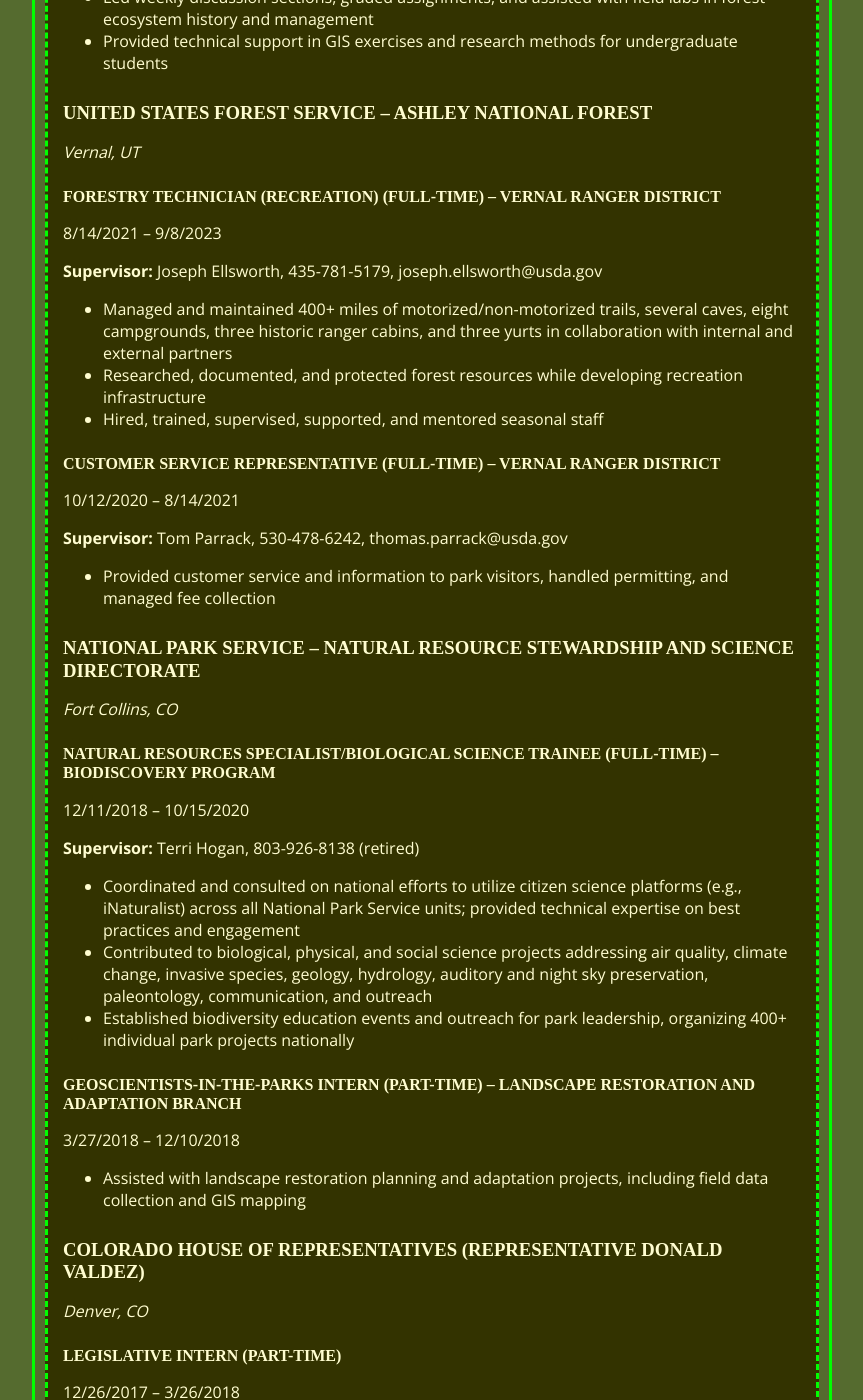
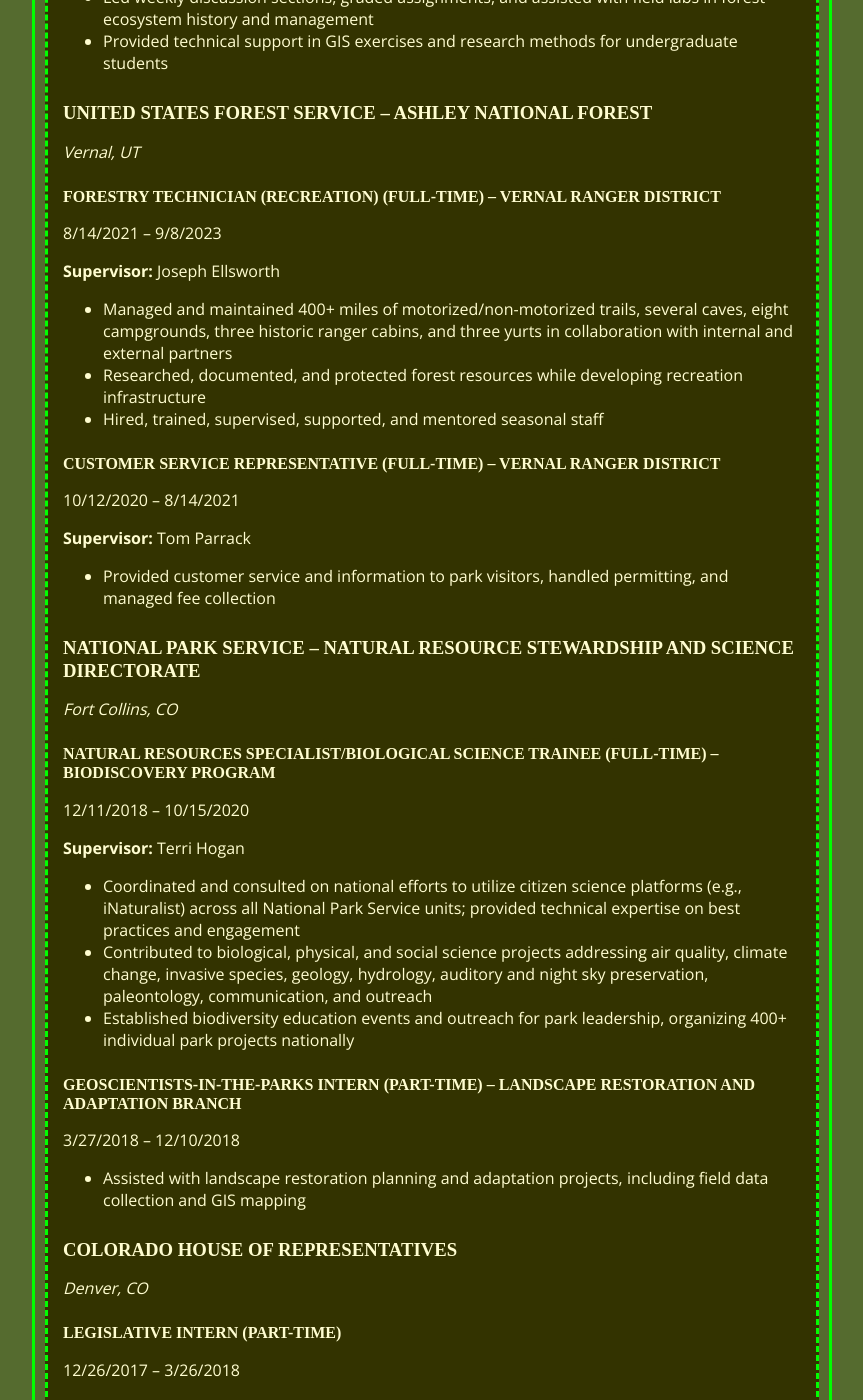
Before and after one commit to MtnTheMan/mtntheman.github.io, a Jekyll site: the page resume.html, which Jekyll copies as it is, in a window 1280 px wide and 1400 px high, scrolled down 836 px. Shown: the whole window, without its empty margins (208-1071 px from the left). Built offline with Jekyll 4.4.1, drawn with Linux system fonts in a browser that asks for light colours; some web fonts are replaced; some of the changed text lies outside the part shown.

Commit message:
Update resume.html

```diff
--- a/resume.html
+++ b/resume.html
@@ -109,7 +109,6 @@
                 >www.linkedin.com/in/parkerhopkins</a
               >
             </p>
-
             <!-- Experience -->
             <h2>Experience</h2>
 
@@ -157,7 +156,7 @@
             <p><em>Vernal, UT</em></p>
             <h4>Forestry Technician (Recreation) (Full-time) – Vernal Ranger District</h4>
             <p>8/14/2021 – 9/8/2023</p>
-            <p><strong>Supervisor:</strong> Joseph Ellsworth, 435-781-5179, joseph.ellsworth@usda.gov</p>
+            <p><strong>Supervisor:</strong> Joseph Ellsworth</p>
             <ul>
               <li>
                 Managed and maintained 400+ miles of motorized/non-motorized trails,
@@ -175,7 +174,7 @@
 
             <h4>Customer Service Representative (Full-time) – Vernal Ranger District</h4>
             <p>10/12/2020 – 8/14/2021</p>
-            <p><strong>Supervisor:</strong> Tom Parrack, 530-478-6242, thomas.parrack@usda.gov</p>
+            <p><strong>Supervisor:</strong> Tom Parrack</p>
             <ul>
               <li>
                 Provided customer service and information to park visitors,
@@ -187,7 +186,7 @@
             <p><em>Fort Collins, CO</em></p>
             <h4>Natural Resources Specialist/Biological Science Trainee (Full-time) – BioDiscovery Program</h4>
             <p>12/11/2018 – 10/15/2020</p>
-            <p><strong>Supervisor:</strong> Terri Hogan, 803-926-8138 (retired)</p>
+            <p><strong>Supervisor:</strong> Terri Hogan</p>
             <ul>
               <li>
                 Coordinated and consulted on national efforts to utilize citizen
@@ -216,7 +215,7 @@
               </li>
             </ul>
 
-            <h3>Colorado House of Representatives (Representative Donald Valdez)</h3>
+            <h3>Colorado House of Representatives</h3>
             <p><em>Denver, CO</em></p>
             <h4>Legislative Intern (Part-time)</h4>
             <p>12/26/2017 – 3/26/2018</p>
@@ -235,7 +234,7 @@
               </li>
             </ul>
 
-            <h3>United States House of Representatives (Representative Jared Polis)</h3>
+            <h3>United States House of Representatives</h3>
             <p><em>Washington, DC</em></p>
             <h4>Legislative Intern (Full-time)</h4>
             <p>8/21/2017 – 12/20/2017</p>
@@ -274,7 +273,7 @@
             <p><em>Boulder, CO</em></p>
             <h4>Pulse of the Planet Intern (Part-time), Global Monitoring Laboratory, Halocarbons and Trace Species</h4>
             <p>5/2013 – 5/2017</p>
-            <p><strong>Supervisor:</strong> James William Elkins III, PhD, jwelkinsii@gmail.com (retired)</p>
+            <p><strong>Supervisor:</strong> James William Elkins III, PhD</p>
             <ul>
               <li>
                 Built airborne scientific collection tools and analyzed data to
```
Also changed, not shown: other parts of resume.html (+1 -1 lines).
